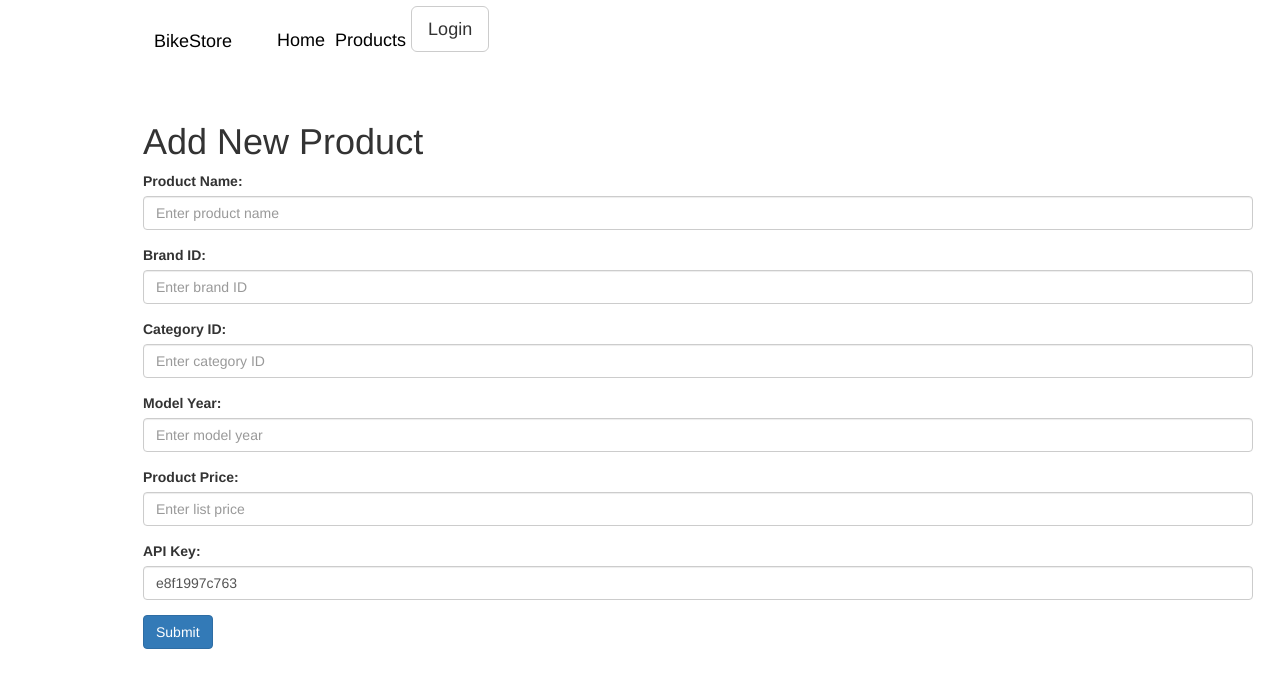
After one commit to DorianTrehet/SAE_401, a PHP site: page /bikestores/app/src/View/AddProducts.php in a window 1280 px wide. The commit adds this page. Shown: the top 688 px of the page. Run offline with PHP 8.4, Linux system fonts and the light colour scheme; some libraries are stand-ins or nearby versions.

Commit message:
Section Add

```diff
--- /dev/null
+++ b/app/src/View/AddProducts.php
@@ -0,0 +1,34 @@
+<?php include("../www/header.inc.php"); ?>
+
+<div class="container">
+    <h1>Add New Product</h1>
+    <form action="/bikestores/products/create" method="POST">
+    <div class="form-group">
+            <label for="productName">Product Name:</label>
+            <input type="text" class="form-control" id="productName" name="productName" placeholder="Enter product name" required>
+        </div>
+        <div class="form-group">
+            <label for="brandId">Brand ID:</label>
+            <input type="number" class="form-control" id="brandId" name="brandId" placeholder="Enter brand ID" required>
+        </div>
+        <div class="form-group">
+            <label for="categoryId">Category ID:</label>
+            <input type="number" class="form-control" id="categoryId" name="categoryId" placeholder="Enter category ID" required>
+        </div>
+        <div class="form-group">
+            <label for="modelYear">Model Year:</label>
+            <input type="number" class="form-control" id="modelYear" name="modelYear" placeholder="Enter model year" required>
+        </div>
+        <div class="form-group">
+            <label for="listPrice">Product Price:</label>
+            <input type="number" class="form-control" id="productPrice" name="productPrice" step="0.10" placeholder="Enter list price" required>
+        </div>
+        <div class="form-group">
+            <label for="apiKey">API Key:</label>
+            <input type="text" class="form-control" id="apiKey" name="API_KEY" placeholder="Enter API Key" value="e8f1997c763" required>
+        </div>
+        <button type="submit" class="btn btn-primary">Submit</button>
+    </form>
+</div>
+
+<?php include("../www/footer.inc.php"); ?>
--- a/app/src/www/header.inc.php
+++ b/app/src/www/header.inc.php
@@ -67,7 +67,7 @@
                     switch ($user_role) {
                         case 'employee':
                             echo '<li class="nav-item">
-                                    <a class="nav-link" href="#">
+                                    <a class="nav-link" href="/bikestores/app/src/View/Menu.php">
                                         <h4>Add/Modify/Delete</h4>
                                     </a>
                                 </li>
```
Also changed, not shown: app/src/View/AddBrands.php (added, +18 -0 lines), app/src/View/AddCategories.php (added, +18 -0 lines), app/src/View/AddStocks.php (added, +18 -0 lines), app/src/View/EmployeeView.php (+13 -2 lines), app/src/View/Menu.php (added, +29 -0 lines).
